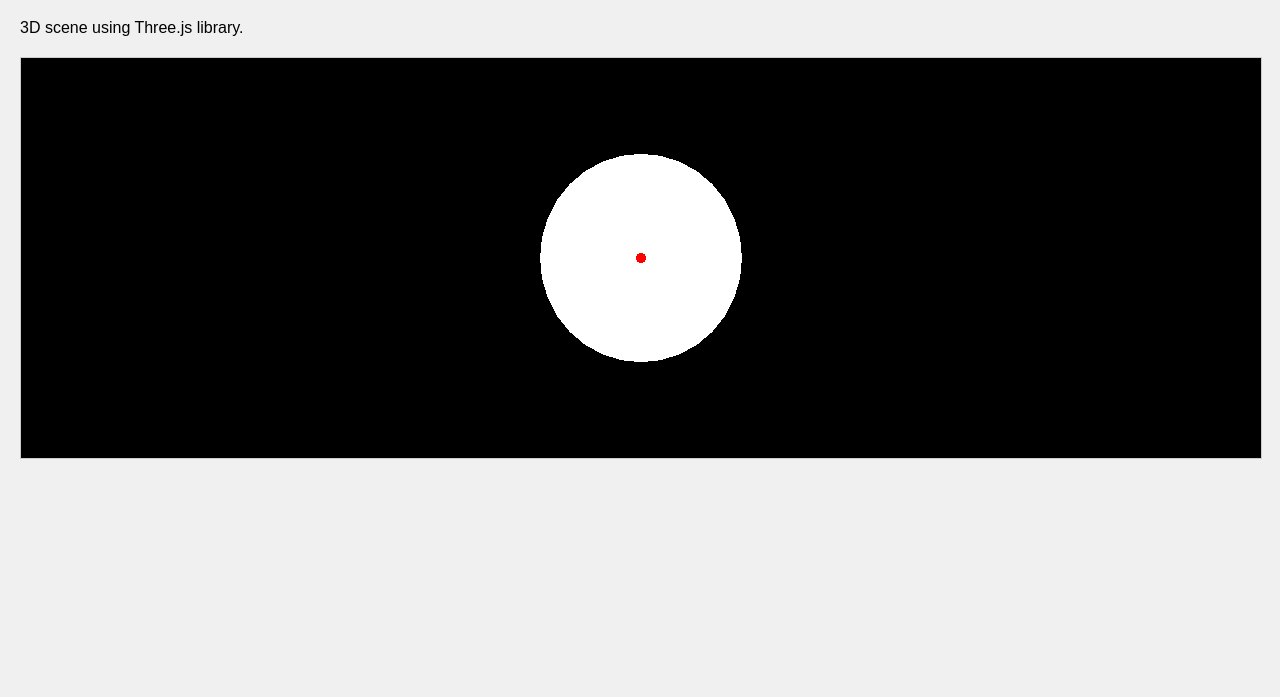
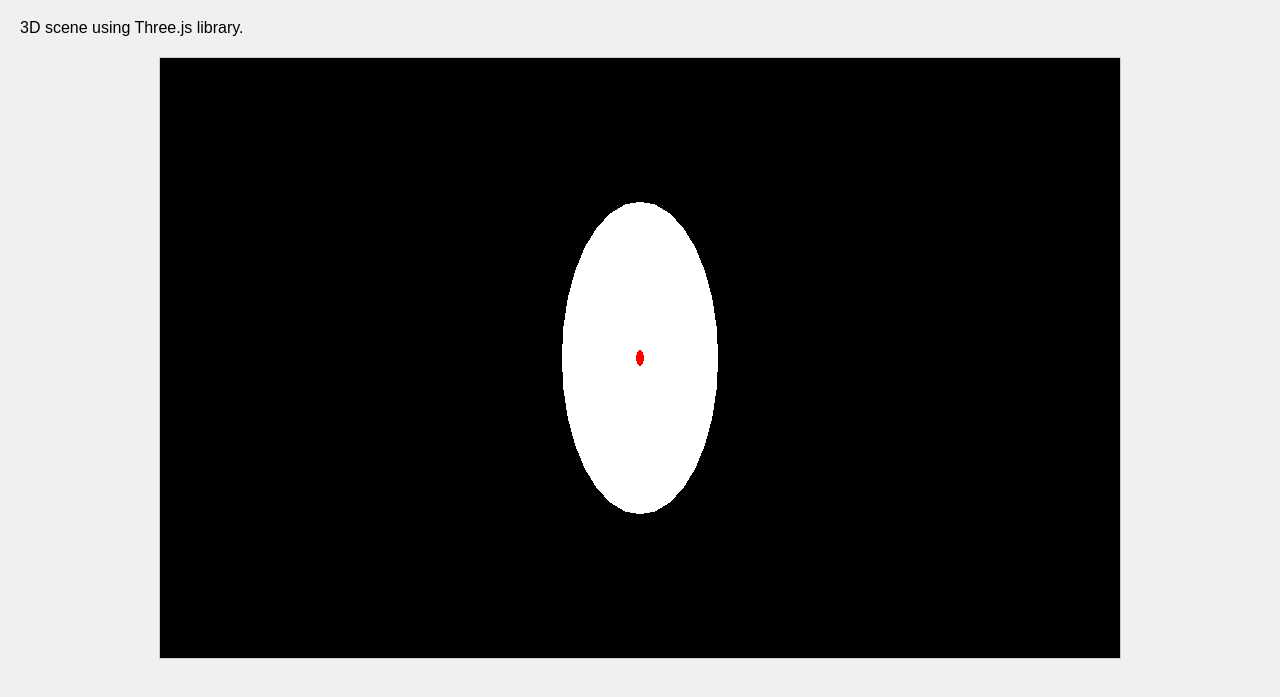
Before and after one commit to philincloud/dataglove, a plain HTML site: page index.html in a window 1280 px wide. Shown: the part 81-778 px from the top of the page. Drawn offline with nearby package versions, Linux system fonts and the light colour scheme.

Commit message:
Resize canvas to 75vh x 75vw

```diff
--- a/index.html
+++ b/index.html
@@ -12,11 +12,12 @@
             font-family: Arial, sans-serif;
             background-color: #f0f0f0;
         }
+
         #canvas-container {
-            width: 100%;
-            height: 400px;
+            width: 75vw;
+            height: 75vh;
             border: 1px solid #ccc;
-            margin: 20px 0;
+            margin: 20px auto;
         }
     </style>
 </head>
@@ -43,7 +44,8 @@
             const camera = new THREE.PerspectiveCamera(75, window.innerWidth / 400, 0.1, 1000);
             const renderer = new THREE.WebGLRenderer();
 
-            renderer.setSize(window.innerWidth - 40, 400);
+
+            renderer.setSize(window.innerWidth * 0.75, window.innerHeight * 0.75);
             document.getElementById('canvas-container').appendChild(renderer.domElement);
 
             // Create white circle
```
